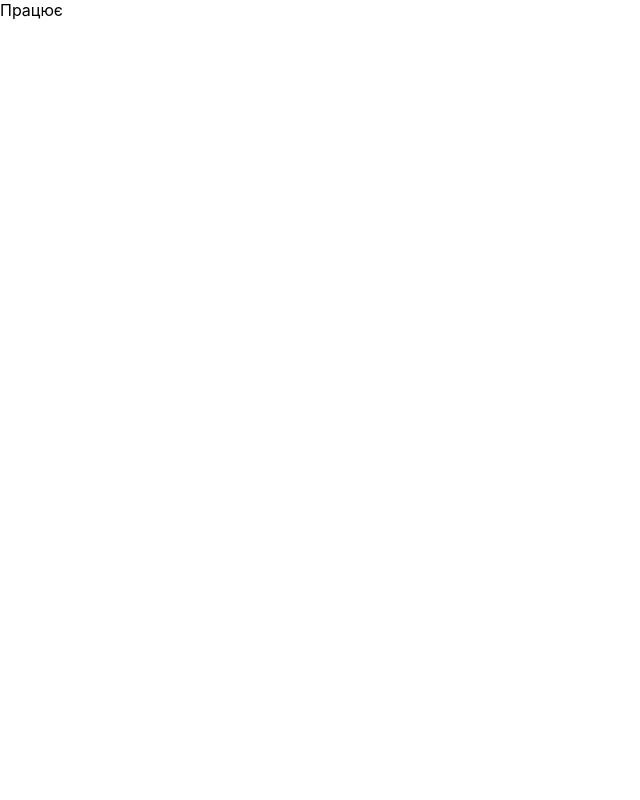
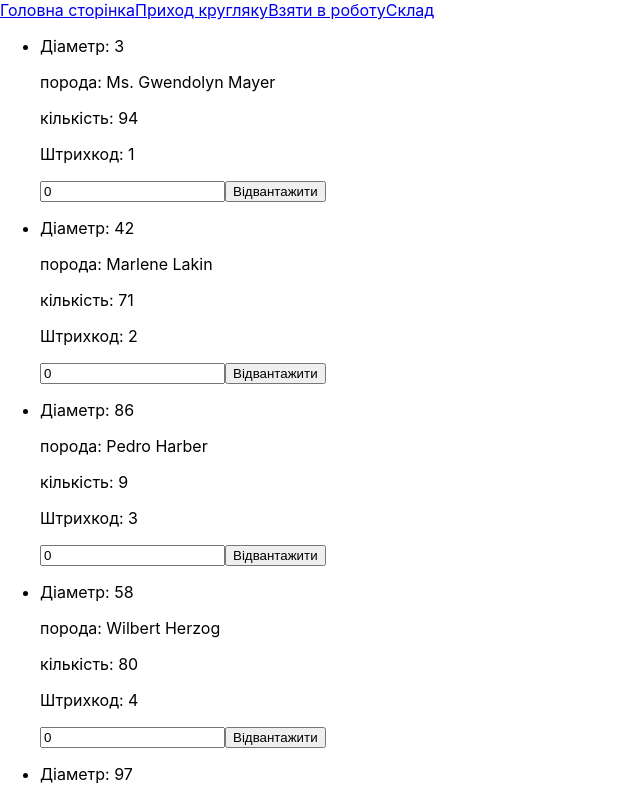
Before and after one commit to skif6623/wood-accounting, a React (Create React App) app: page /allItems in a window 1280 px wide. Shown: the top 800 px of the page, without its empty margins (0-640 px from the left). Built offline with nearby package versions, Linux system fonts and the light colour scheme.

Commit message:
start
зробив логішку для відвантаження,-і-почав для додавання продукції

```diff
--- a/package.json
+++ b/package.json
@@ -7,10 +7,12 @@
 		"@testing-library/jest-dom": "^5.17.0",
 		"@testing-library/react": "^13.4.0",
 		"@testing-library/user-event": "^13.5.0",
+		"@types/react-router-dom": "^5.3.3",
 		"axios": "^1.4.0",
 		"react": "^18.2.0",
 		"react-dom": "^18.2.0",
 		"react-redux": "^8.1.1",
+		"react-router-dom": "^6.14.2",
 		"react-scripts": "5.0.1",
 		"styled-components": "^6.0.5"
 	},
--- /dev/null
+++ b/src/Pages/AddWood.tsx
@@ -0,0 +1,68 @@
+import React, { useState } from "react";
+
+// Інтерфейс для елемента деревини
+interface WoodItem {
+  id: number;
+  diametr: number;
+  sort: string;
+  amount: number;
+  poroda: string;
+}
+
+export const AddWood = () => {
+  const [woodItems, setWoodItems] = useState<WoodItem[]>([]);
+
+  const handleSubmit = (e: React.FormEvent<HTMLFormElement>) => {
+    e.preventDefault();
+    const form = e.currentTarget;
+    const diametr = form.diametr.value;
+    const sort = form.sort.value;
+    const amount = form.amount.value;
+    const poroda = form.poroda.value;
+
+    // Створюємо новий об'єкт для елемента деревини з отриманими значеннями
+    const newItem: WoodItem = {
+      id: woodItems.length + 1,
+      diametr: Number(diametr),
+      sort,
+      amount: Number(amount),
+      poroda,
+    };
+
+    // Додаємо новий елемент деревини до масиву
+    setWoodItems((prevWoodItems) => [...prevWoodItems, newItem]);
+
+    // Очищуємо поля форми після додавання
+    form.reset();
+  };
+
+  return (
+    <form onSubmit={handleSubmit}>
+      <label>
+        Діаметр:
+        <input type="number" name="diametr" />
+      </label>
+      <label>
+        Порода:
+        <input type="text" name="sort" />
+      </label>
+      <label>
+        Кількість:
+        <input type="number" name="amount" />
+      </label>
+      <label>
+        Штрихкод:
+        <input type="text" name="poroda" />
+      </label>
+      <input type="submit" value="Додати" />
+      <h2>Додані елементи:</h2>
+      <ul>
+        {woodItems.map((item) => (
+          <li key={item.id}>
+            Діаметр: {item.diametr}, порода: {item.sort}, кількість: {item.amount}, Штрихкод: {item.poroda}
+          </li>
+        ))}
+      </ul>
+    </form>
+  );
+};
--- /dev/null
+++ b/src/Pages/AllWood.tsx
@@ -0,0 +1,92 @@
+import React, { useState } from "react";
+import woodData from "../components/fakeWoodData/wood.json";
+
+export const AllWood = () => {
+
+  const [woodItems, setWoodItems] = useState(woodData);
+  const [inputAmounts, setInputAmounts] = useState<{ [id: string]: number }>({});
+  const [selectedItemsData, setSelectedItemsData] = useState<any[]>([]);
+  const [historyData, setHistoryData] = useState<any[]>([]);
+
+
+  const handleDeleteSelectedItems = () => {
+    const dataToDelete = selectedItemsData.map((item) => ({ ...item, realDate: new Date().toISOString() }));
+    setHistoryData((prevHistoryData) => [...prevHistoryData, ...dataToDelete]);
+    setSelectedItemsData([]);
+  };
+
+const handleAddToSelectedItemsData = (id: string) => {
+  const selectedItem = woodItems.find((item) => item.id === id);
+  if (selectedItem && inputAmounts[id] && inputAmounts[id] > 0) {
+    const updatedWoodItems = woodItems.map((item) =>
+      item.id === id
+        ? {
+            ...item,
+            amount: item.amount - inputAmounts[id],
+          }
+        : item
+    );
+
+    if (selectedItemsData.some((item) => item.id === id)) {
+      setSelectedItemsData((prevData) =>
+        prevData.map((item) =>
+          item.id === id
+            ? {
+                ...item,
+                amount: item.amount + inputAmounts[id],
+              }
+            : item
+        )
+      );
+    } else {
+      setSelectedItemsData((prevData) => [...prevData, { ...selectedItem, amount: inputAmounts[id] }]);
+    }
+
+    setInputAmounts((prevAmounts) => ({ ...prevAmounts, [id]: 0 }));
+    setWoodItems(updatedWoodItems);
+  }
+};
+
+  return (
+    <div>
+      <ul>
+        {woodItems.map((item) => (
+          <li key={item.id}>
+                <p>Діаметр: {item.diametr}</p>
+                <p>порода: {item.name}</p>
+                <p>кількість: {item.amount}</p>
+                <p>Штрихкод: {item.id}</p>
+            <input
+              type="number"
+              value={inputAmounts[item.id] || 0}
+              onChange={(e) =>
+                setInputAmounts((prevAmounts) => ({ ...prevAmounts, [item.id]: parseInt(e.target.value) }))
+              }
+            />
+            <button onClick={() => handleAddToSelectedItemsData(item.id)}>Відвантажити</button>
+          </li>
+        ))}
+      </ul>
+      <button onClick={handleDeleteSelectedItems}>Відвантажити вибраний продукт Реалізовано</button>
+
+      <h2>Вибрані елементи:</h2>
+      <ul>
+        {selectedItemsData.map((item) => (
+          <li key={item.id}>
+            Діаметр: {item.diametr}, порода: {item.name}, кількість: {item.amount}, id: {item.id}
+          </li>
+        ))}
+      </ul>
+
+      <h2>Історія реалізації:</h2>
+      <ul>
+        {historyData.map((item) => (
+          <li key={item.index}>
+            Діаметр: {item.diametr}, порода: {item.name}, кількість: {item.amount}, id: {item.id}, Реалізовано:
+            {item.realDate}
+          </li>
+        ))}
+      </ul>
+    </div>
+  );
+};
--- /dev/null
+++ b/src/Pages/HomePage.tsx
@@ -0,0 +1,6 @@
+export const HomePage = () => {
+    return (<div>
+        <div>приход кругляку</div>
+        <div>взяти в роботу</div>
+    </div>)
+}
--- /dev/null
+++ b/src/Pages/WoodProcesing.tsx
@@ -0,0 +1,16 @@
+
+export const WoodProcesing = () => {
+    return (<div>
+        крок 1
+        по інпуту з чекбоксом знайшов припустимо 3 колоди,
+
+        взяв в роботу, видалилось зі складу
+
+        після роботи
+
+        інпут id
+        крок 2
+        додати порізку
+        інпут id ксть ширина довжина товщина
+    </div>)
+}
--- a/src/components/App.tsx
+++ b/src/components/App.tsx
@@ -1,5 +1,24 @@
 import React from "react";
-
+import { Routes, NavLink, Route } from "react-router-dom";
+import { HomePage } from "../Pages/HomePage";
+import { AddWood } from "../Pages/AddWood";
+import { WoodProcesing } from "../Pages/WoodProcesing";
+import { AllWood } from "../Pages/AllWood";
 export const App = () => {
-	return <div>Працює</div>;
+	return (
+		<div>
+			<nav>
+				<NavLink to="/">Головна сторінка</NavLink>
+				<NavLink to="/add">Приход кругляку</NavLink>
+				<NavLink to="/woodProcesing">Взяти в роботу</NavLink>
+				<NavLink to="/allItems">Склад</NavLink>
+			</nav>
+			<Routes>
+				<Route path="/" element={<HomePage />} />
+				<Route path="/add" element={<AddWood />} />
+				<Route path="/woodProcesing" element={<WoodProcesing />} />
+				<Route path="/allItems" element={<AllWood />} />
+			</Routes>
+		</div>
+	);
 };
--- /dev/null
+++ b/src/components/fakeWoodData/wood.json
@@ -0,0 +1,124 @@
+
+[
+
+ {
+  "diametr": 3,
+  "name": "Ms. Gwendolyn Mayer",
+  "amount": 94,
+  "id": "1"
+ },
+ {
+  "diametr": 42,
+  "name": "Marlene Lakin",
+  "amount": 71,
+  "id": "2"
+ },
+ {
+  "diametr": 86,
+  "name": "Pedro Harber",
+  "amount": 9,
+  "id": "3"
+ },
+ {
+  "diametr": 58,
+  "name": "Wilbert Herzog",
+  "amount": 80,
+  "id": "4"
+ },
+ {
+  "diametr": 97,
+  "name": "Nichole Ferry",
+  "amount": 52,
+  "id": "5"
+ },
+ {
+  "diametr": 81,
+  "name": "Randy Lindgren III",
+  "amount": 0,
+  "id": "6"
+ },
+ {
+  "diametr": 9,
+  "name": "Julius Nitzsche",
+  "amount": 84,
+  "id": "7"
+ },
+ {
+  "diametr": 10,
+  "name": "Malcolm O'Connell",
+  "amount": 71,
+  "id": "8"
+ },
+ {
+  "diametr": 2,
+  "name": "Ron Bode",
+  "amount": 2,
+  "id": "9"
+ },
+ {
+  "diametr": 17,
+  "name": "Ivan Monahan",
+  "amount": 92,
+  "id": "10"
+ },
+ {
+  "diametr": 70,
+  "name": "Charlene Streich MD",
+  "amount": 47,
+  "id": "11"
+ },
+ {
+  "diametr": 81,
+  "name": "Janis Bashirian",
+  "amount": 88,
+  "id": "12"
+ },
+ {
+  "diametr": 11,
+  "name": "Oscar Wilderman V",
+  "amount": 24,
+  "id": "13"
+ },
+ {
+  "diametr": 18,
+  "name": "Kent Shanahan",
+  "amount": 34,
+  "id": "14"
+ },
+ {
+  "diametr": 86,
+  "name": "Beverly McLaughlin",
+  "amount": 65,
+  "id": "15"
+ },
+ {
+  "diametr": 45,
+  "name": "Emanuel Block",
+  "amount": 97,
+  "id": "16"
+ },
+ {
+  "diametr": 78,
+  "name": "Claire Boehm",
+  "amount": 20,
+  "id": "17"
+ },
+ {
+  "diametr": 68,
+  "name": "Heidi Homenick",
+  "amount": 36,
+  "id": "18"
+ },
+ {
+  "diametr": 80,
+  "name": "Ada Roob",
+  "amount": 72,
+  "id": "19"
+ },
+ {
+  "diametr": 39,
+  "name": "Archie Buckridge",
+  "amount": 83,
+  "id": "20"
+ }
+]
--- a/src/hooks/hooks.ts
+++ b/src/hooks/hooks.ts
@@ -0,0 +1 @@
+export {};
--- a/src/index.tsx
+++ b/src/index.tsx
@@ -2,10 +2,14 @@ import React from "react";
 import ReactDOM from "react-dom/client";
 import "./index.css";
 import {App} from "./components/App";
+import { BrowserRouter } from "react-router-dom";
 
 const root = ReactDOM.createRoot(document.getElementById("root") as HTMLElement);
 root.render(
 	<React.StrictMode>
-		<App />
-	</React.StrictMode>,
+		{/* <BrowserRouter basename="wood-accounting"> */}
+		<BrowserRouter>
+			<App />
+		</BrowserRouter>
+	</React.StrictMode>
 );
```
Also changed, not shown: 1 other file (tests, documents, lock files or other folders).
